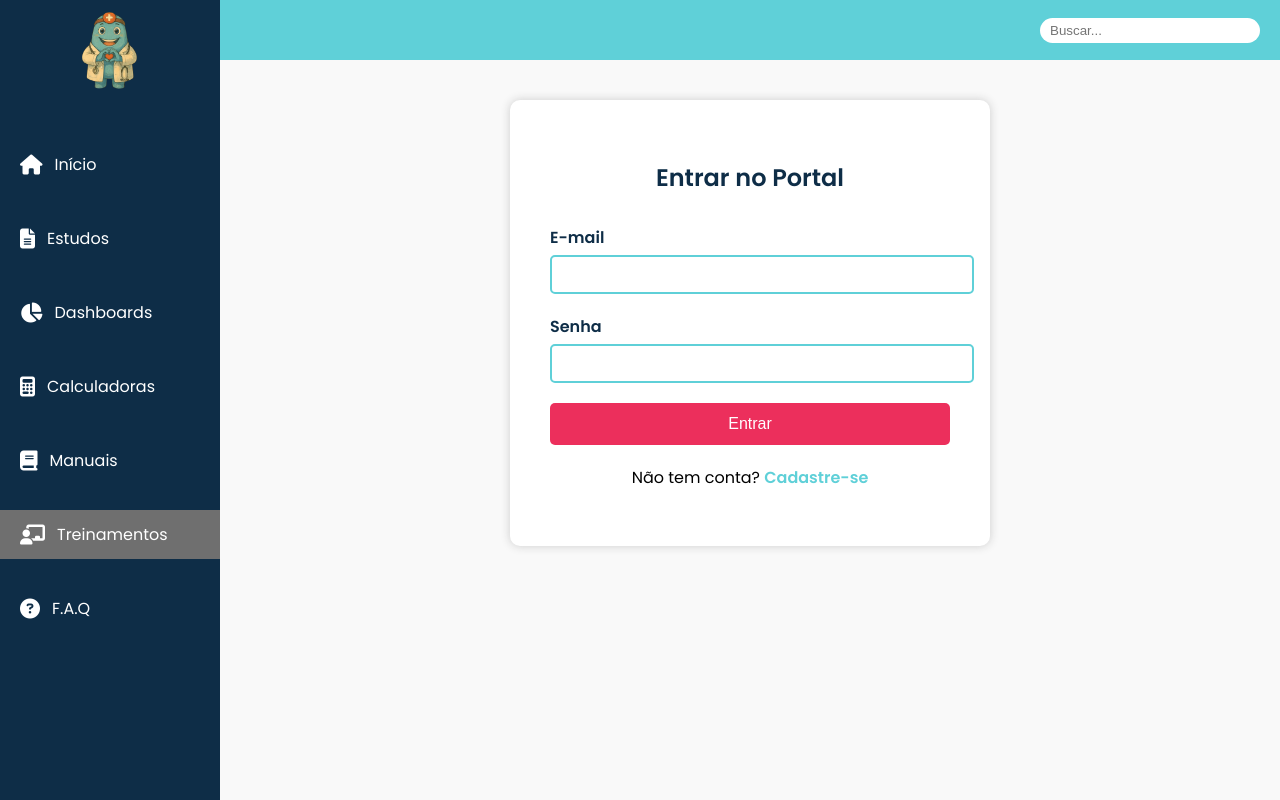
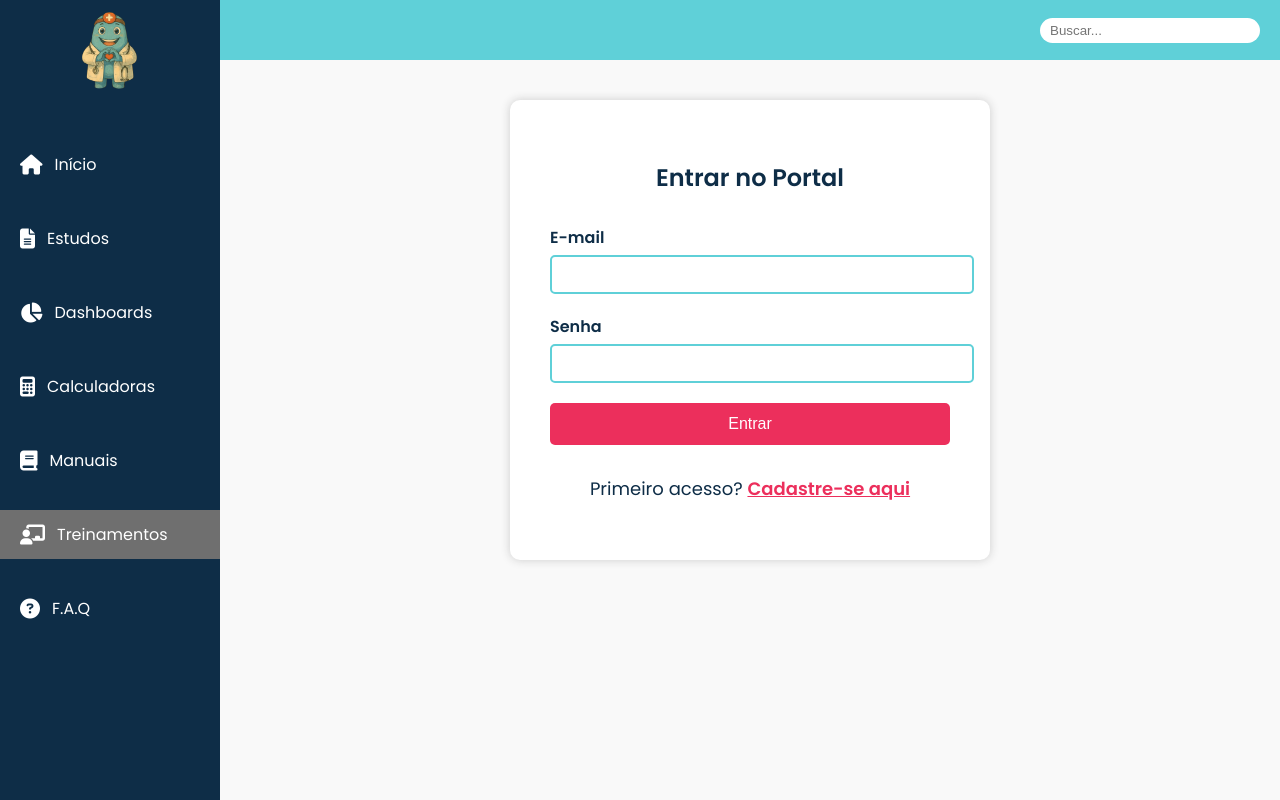
Before and after one commit to heitorboccato/siteDjango, a Django app: page /login/ in a window 1280 px wide. Run offline with Django 5.2, Linux system fonts and the light colour scheme; data comes from the database, SQL or seed files in the repository; parts of the project's set-up code (start-up, migrations or seed data) failed here and were passed over.

Commit message:
Destaque aprimorado para link de cadastro na tela de login

```diff
--- a/calculadora/templates/registration/login.html
+++ b/calculadora/templates/registration/login.html
@@ -19,7 +19,7 @@
     </div>
     <button type="submit" class="auth-button">Entrar</button>
   </form>
-  <p class="auth-link">Não tem conta? <a href="{% url 'cadastro' %}">Cadastre-se</a></p>
+  <p class="auth-link destaque-cadastro">Primeiro acesso? <a href="{% url 'cadastro' %}">Cadastre-se aqui</a></p>
 </div>
 {% endblock %}
 
@@ -82,5 +82,17 @@
     text-decoration: none;
     font-weight: bold;
   }
+  .auth-link.destaque-cadastro {
+  margin-top: 30px;
+  text-align: center;
+  font-size: 18px;
+  color: #0e2d47;
+}
+
+.auth-link.destaque-cadastro a {
+  color: #ec2f5c;
+  font-weight: bold;
+  text-decoration:underline;
+}
 </style>
 {% endblock %}
```
